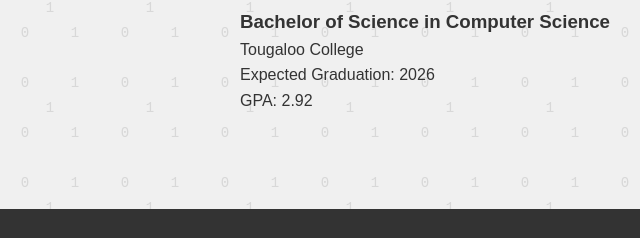
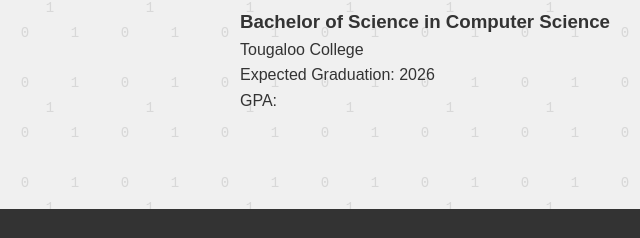
Before and after one commit to ProgramGod21/DeArrasProject, a plain HTML site: page resume.html in a window 1280 px wide. Shown: the part 642-880 px from the top of the page, 0-640 px from the left. Drawn offline with Linux system fonts and the light colour scheme.

Commit message:
Update resume.html
I did not want to keep my GPA present... for future employers to see...

```diff
--- a/resume.html
+++ b/resume.html
@@ -55,7 +55,7 @@
                         <h3>Bachelor of Science in Computer Science</h3>
                         <p>Tougaloo College</p>
                         <p>Expected Graduation: 2026</p>
-                        <p>GPA: 2.92</p>
+                        <p>GPA:</p>
                     </div>
                 </section>
             </div>
```
